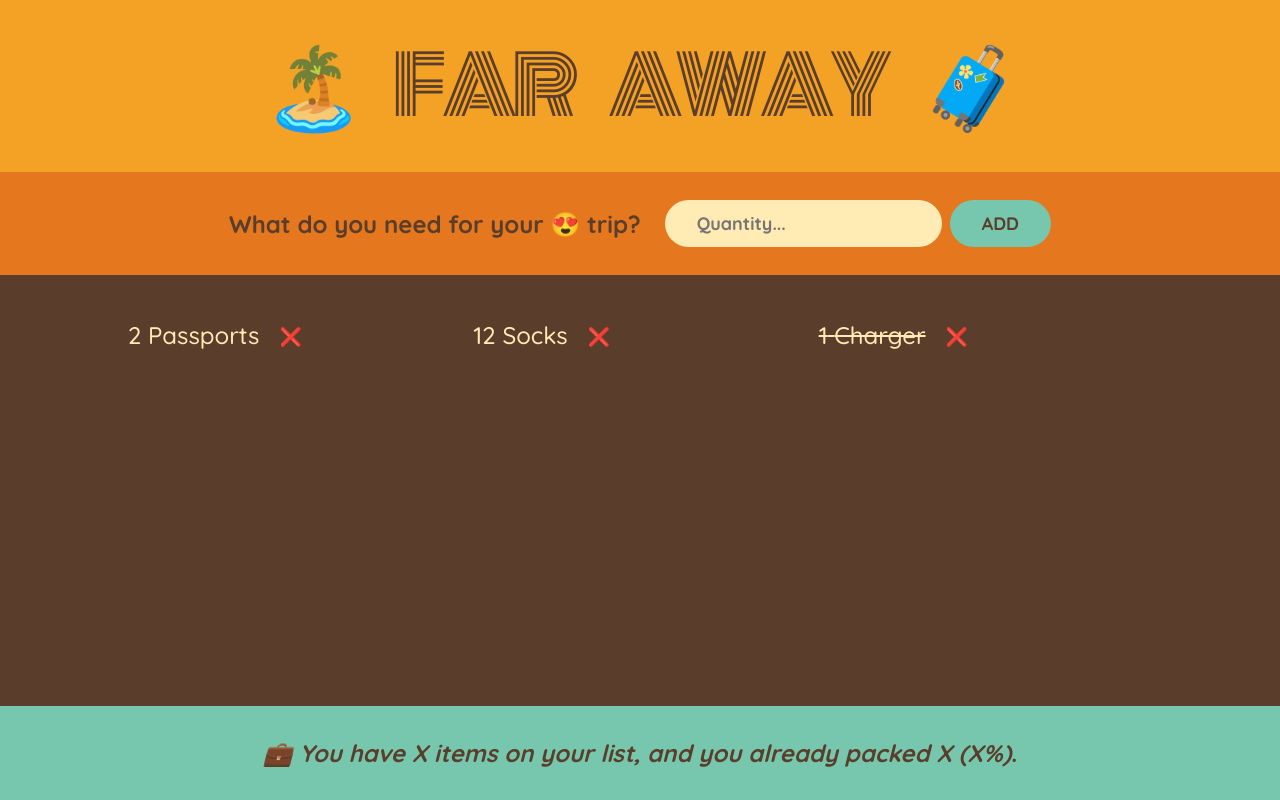
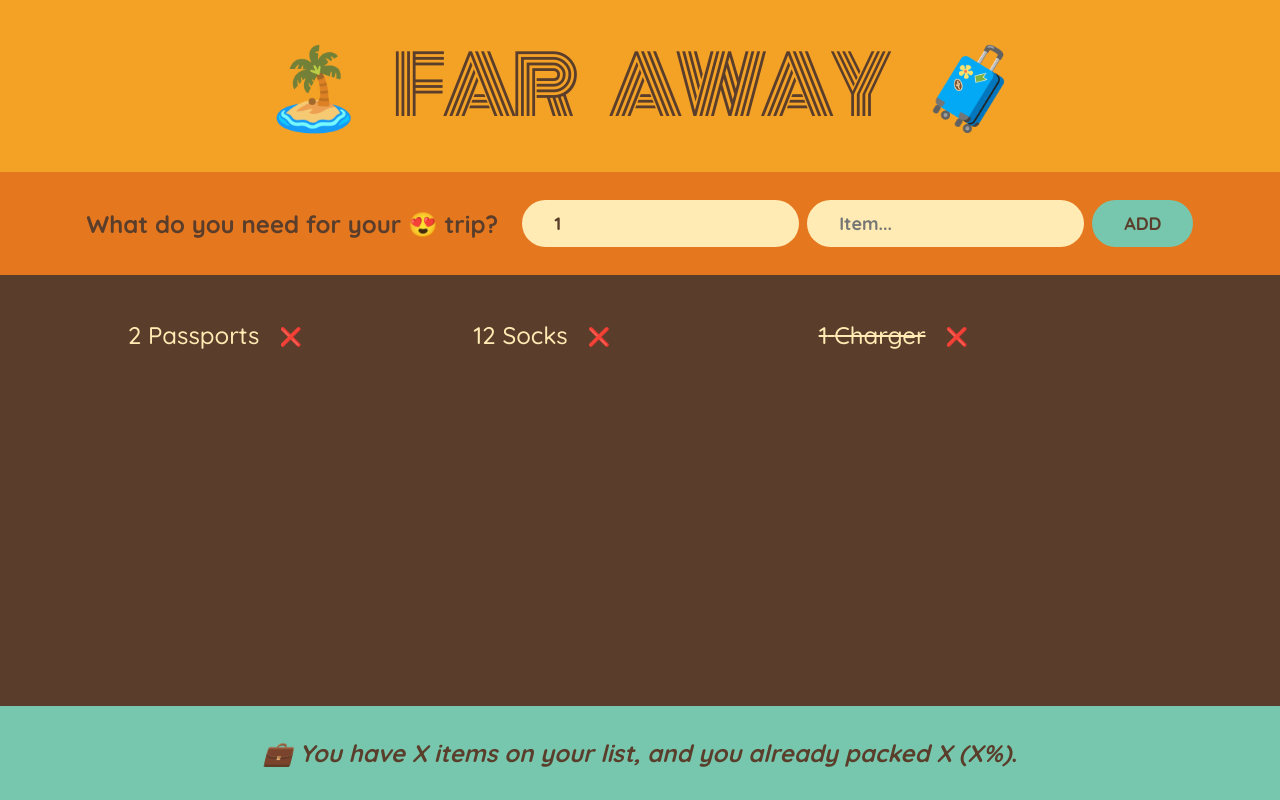
Before and after one commit to mhVxVNMwXkm9s4Ze9VASei/travel-list, a React (Create React App) app: page / in a window 1280 px wide. Built offline with nearby package versions, Linux system fonts and the light colour scheme.

Commit message:
Added state.
._.

I think we're going to learn about context next...

```diff
--- a/src/App.js
+++ b/src/App.js
@@ -1,3 +1,5 @@
+import { useState } from "react";
+
 const initialItems = [
 	{ id: 1, description: "Passports", quantity: 2, packed: false },
 	{ id: 2, description: "Socks", quantity: 12, packed: false },
@@ -20,8 +22,19 @@ function Logo() {
 }
 
 function Form() {
+	const [description, setDescription] = useState("");
+	const [quantity, setQuantity] = useState(1);
+
 	function handleSubmit(event) {
 		event.preventDefault();
+
+		if (!description) return;
+
+		const newItem = { description, packed: false, quantity, id: Date.now() };
+		console.log(newItem);
+
+		setDescription("");
+		setQuantity(1);
 	}
 
 	return (
@@ -34,6 +47,14 @@ function Form() {
 				type="number"
 				placeholder="Quantity..."
 				min="1"
+				value={quantity}
+				onChange={(event) => setQuantity(event.target.value)}
+			/>
+			<input
+				type="text"
+				placeholder="Item..."
+				value={description}
+				onChange={(event) => setDescription(event.target.value)}
 			/>
 			<button>Add</button>
 		</form>
```
